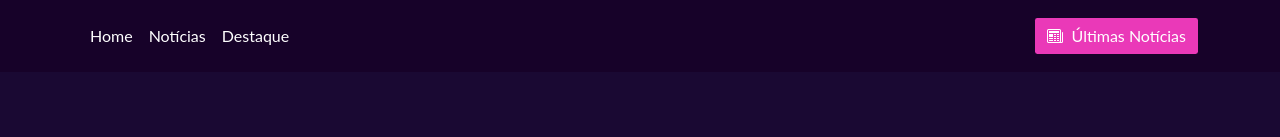
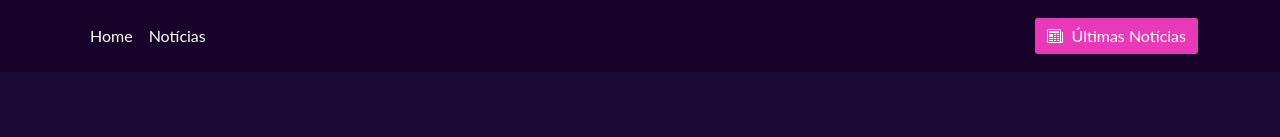
Before and after one commit to ThiagoAndradedev1/Next-News-App, a Next.js app: page / in a window 1280 px wide. Shown: the top 137 px of the page. Built offline with nearby package versions, Linux system fonts and the light colour scheme.

Commit message:
Retira a opção destaque do componente Navbar

```diff
--- a/components/Navbar.js
+++ b/components/Navbar.js
@@ -24,12 +24,6 @@ const Navbar = () => {
                 <a className="nav-link px-2 text-white">Notícias</a>
               </Link>
             </li>
-
-            <li>
-              <Link href="/news/11">
-                <a className="nav-link px-2 text-white">Destaque</a>
-              </Link>
-            </li>
           </ul>
           <div className="text-end">
             <Link href="/news">
```
